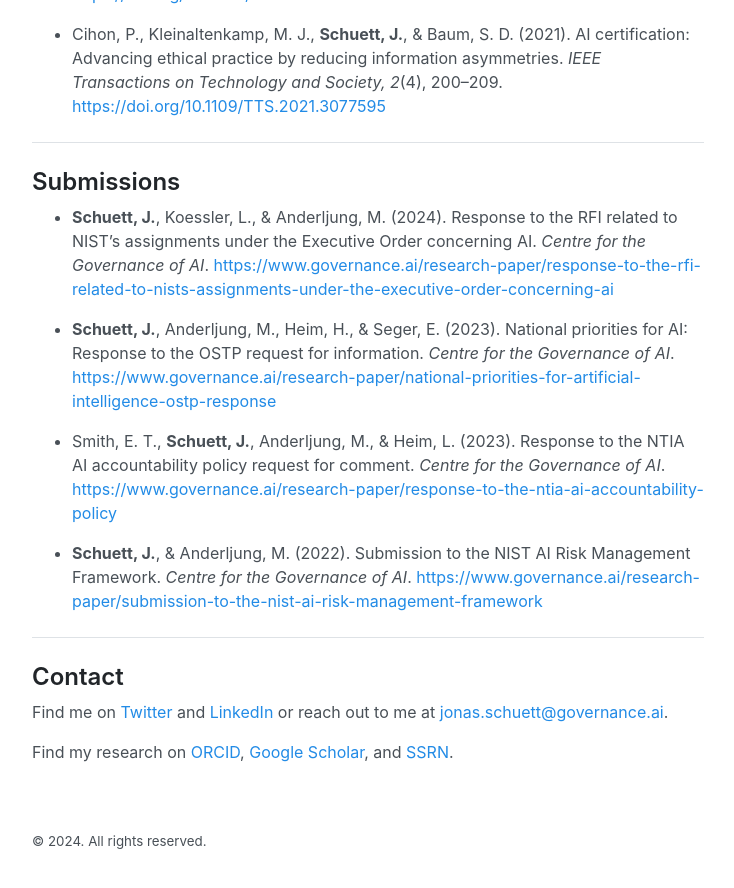
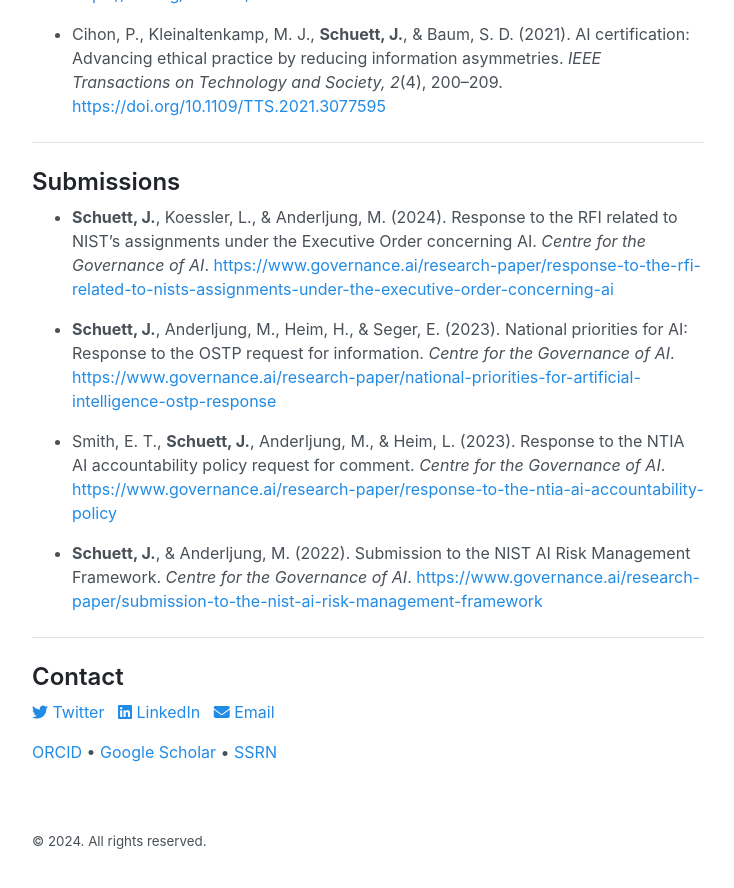
Before and after one commit to jonasschuett/jonasschuett.github.io, a Jekyll site: the page built from _posts/2020-04-04-introduction.md, in a window 1280 px wide and 900 px high, scrolled down 7607 px. Shown: the top 888 px of the window, without its empty margins (272-1006 px from the left). Built offline with Jekyll 4.4.1, drawn with Linux system fonts in a browser that asks for light colours; nearby versions of some CDN libraries.

Commit message:
Update 2020-04-04-introduction.md

```diff
--- a/_posts/2020-04-04-introduction.md
+++ b/_posts/2020-04-04-introduction.md
@@ -164,6 +164,6 @@ Previous research projects:
 ---
 
 ## Contact
-Find me on [Twitter](https://twitter.com/jonasschuett) and [LinkedIn](https://www.linkedin.com/in/jonasschuett) or reach out to me at [jonas.schuett@governance.ai](mailto:jonas.schuett@governance.ai).
+<i class="fa-brands fa-twitter" style="color: #228be6;"></i> [Twitter](https://twitter.com/jonasschuett) &nbsp; <i class="fa-brands fa-linkedin" style="color: #228be6;"></i> [LinkedIn](https://www.linkedin.com/in/jonasschuett) &nbsp; <i class="fa-solid fa-envelope" style="color: #228be6;"></i> [Email](mailto:jonas.schuett@governance.ai)
 
-Find my research on [ORCID](https://orcid.org/0000-0001-7154-5049), [Google Scholar](https://scholar.google.com/citations?user=iZXltDgAAAAJ&hl=en&oi=ao), and [SSRN](https://papers.ssrn.com/sol3/cf_dev/AbsByAuth.cfm?per_id=3705327).
+[ORCID](https://orcid.org/0000-0001-7154-5049) • [Google Scholar](https://scholar.google.com/citations?user=iZXltDgAAAAJ&hl=en&oi=ao) • [SSRN](https://papers.ssrn.com/sol3/cf_dev/AbsByAuth.cfm?per_id=3705327)
```
